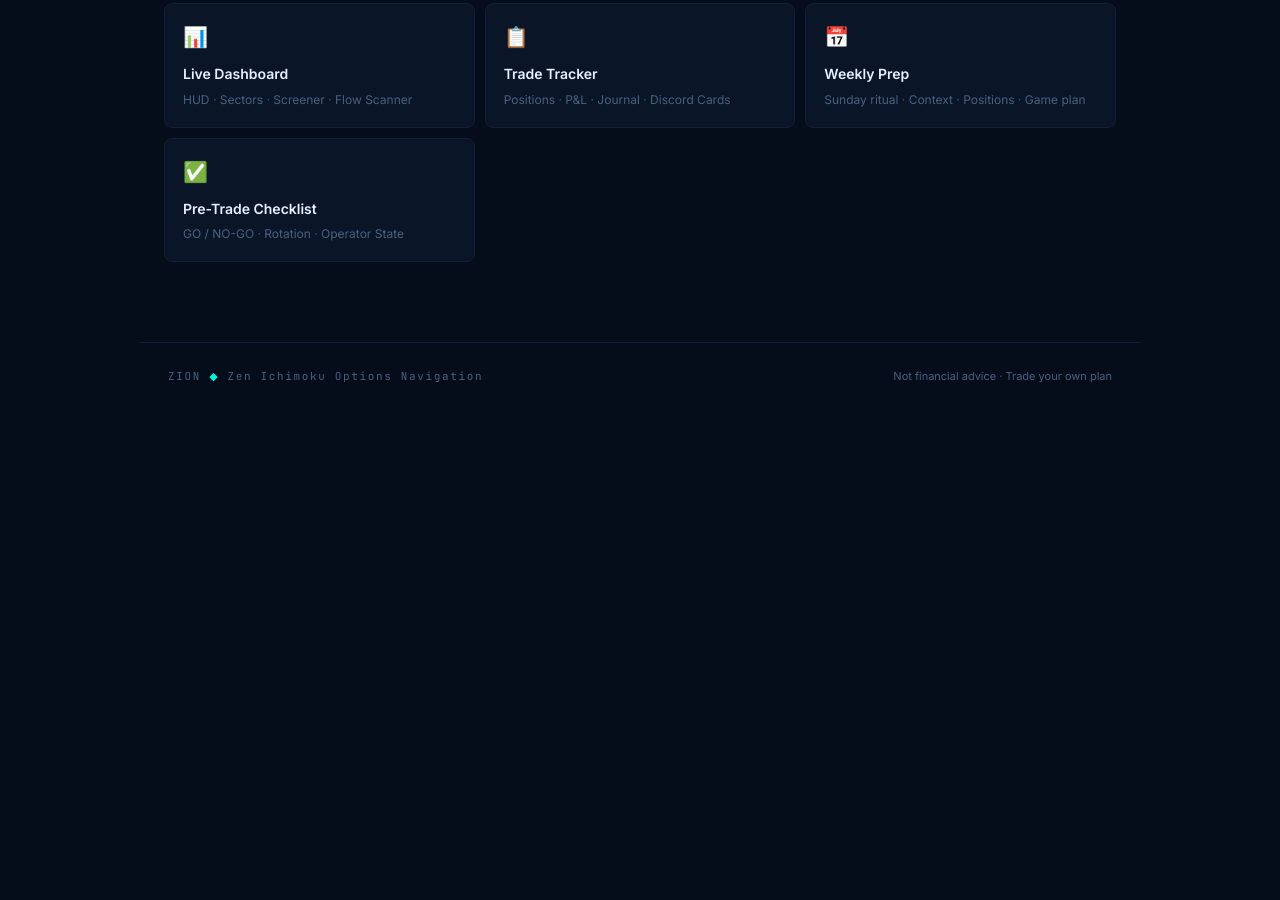
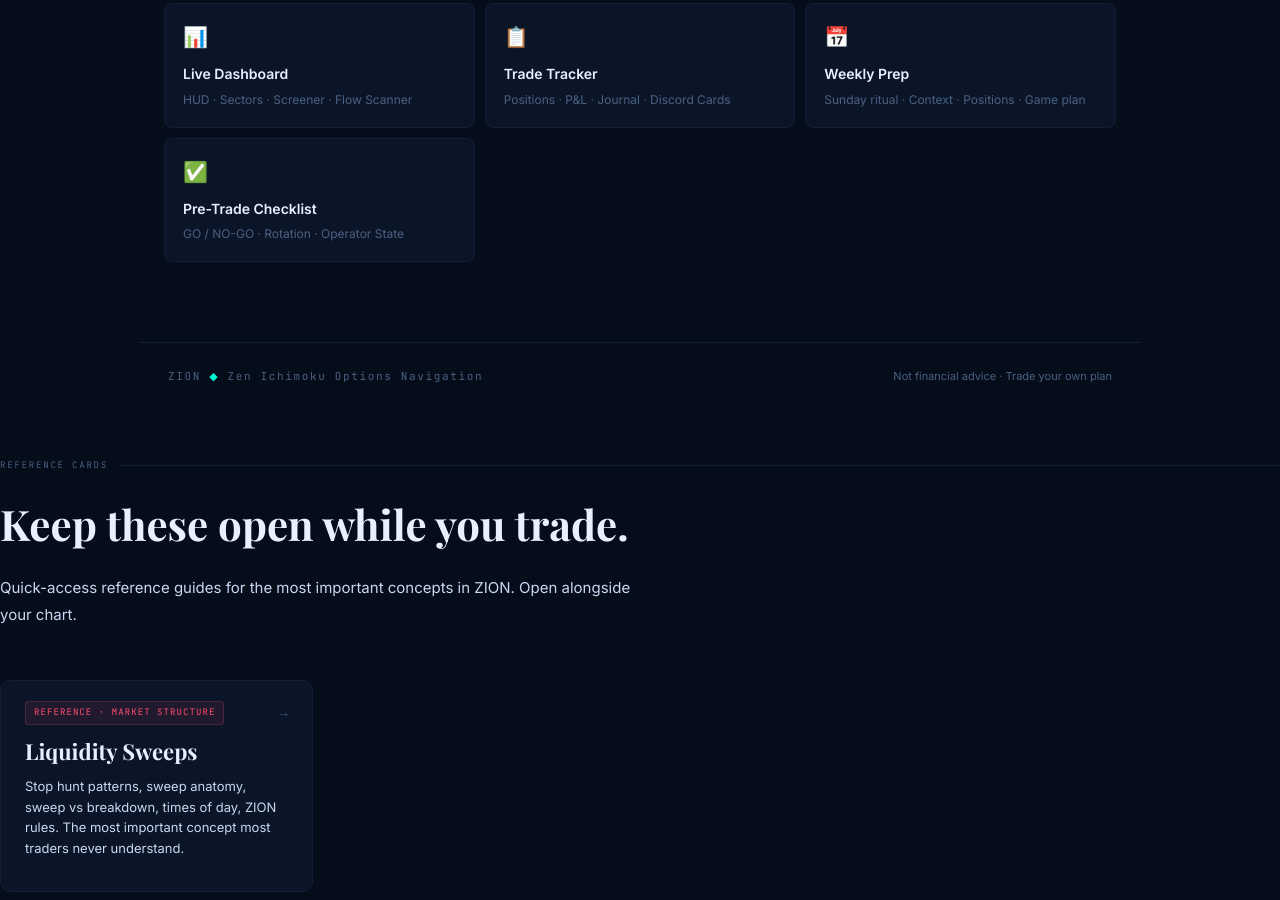
Before and after one commit to yazoo00/zion-trading, a plain HTML site: page ZION_Academy.html in a window 1280 px wide. Shown: the part 5260-6160 px from the top of the page. Before the commit the page ends 5670 px from the top, so only its background shows below. Drawn offline with nearby package versions, Linux system fonts and the light colour scheme; a web font is replaced by a local one.

Commit message:
Add files via upload

```diff
--- a/ZION_Academy.html
+++ b/ZION_Academy.html
@@ -669,5 +669,23 @@ const loadProgress = () => {
 };
 loadProgress();
 </script>
+
+
+  <!-- ══ REFERENCE CARDS ══ -->
+  <div style="margin-top:48px">
+    <div class="section-label">Reference Cards</div>
+    <h2 class="path-title">Keep these open while you trade.</h2>
+    <p class="path-sub">Quick-access reference guides for the most important concepts in ZION. Open alongside your chart.</p>
+    <div style="display:grid;grid-template-columns:repeat(auto-fill,minmax(280px,1fr));gap:10px;margin-top:20px">
+      <a class="track-card" href="ZION_LiquiditySweeps.html" style="text-decoration:none">
+        <div class="tc-top">
+          <span class="tc-tag" style="background:#ff4d6d18;color:#ff4d6d;border:1px solid #ff4d6d33;font-family:var(--font-data);font-size:9px;letter-spacing:.12em;text-transform:uppercase;padding:3px 8px;border-radius:3px">Reference · Market Structure</span>
+          <span class="tc-arrow">→</span>
+        </div>
+        <div class="tc-title">Liquidity Sweeps</div>
+        <div class="tc-desc">Stop hunt patterns, sweep anatomy, sweep vs breakdown, times of day, ZION rules. The most important concept most traders never understand.</div>
+      </a>
+    </div>
+  </div>
 </body>
 </html>
```
Also changed, not shown: ZION_Command.html (+10 -0 lines).
